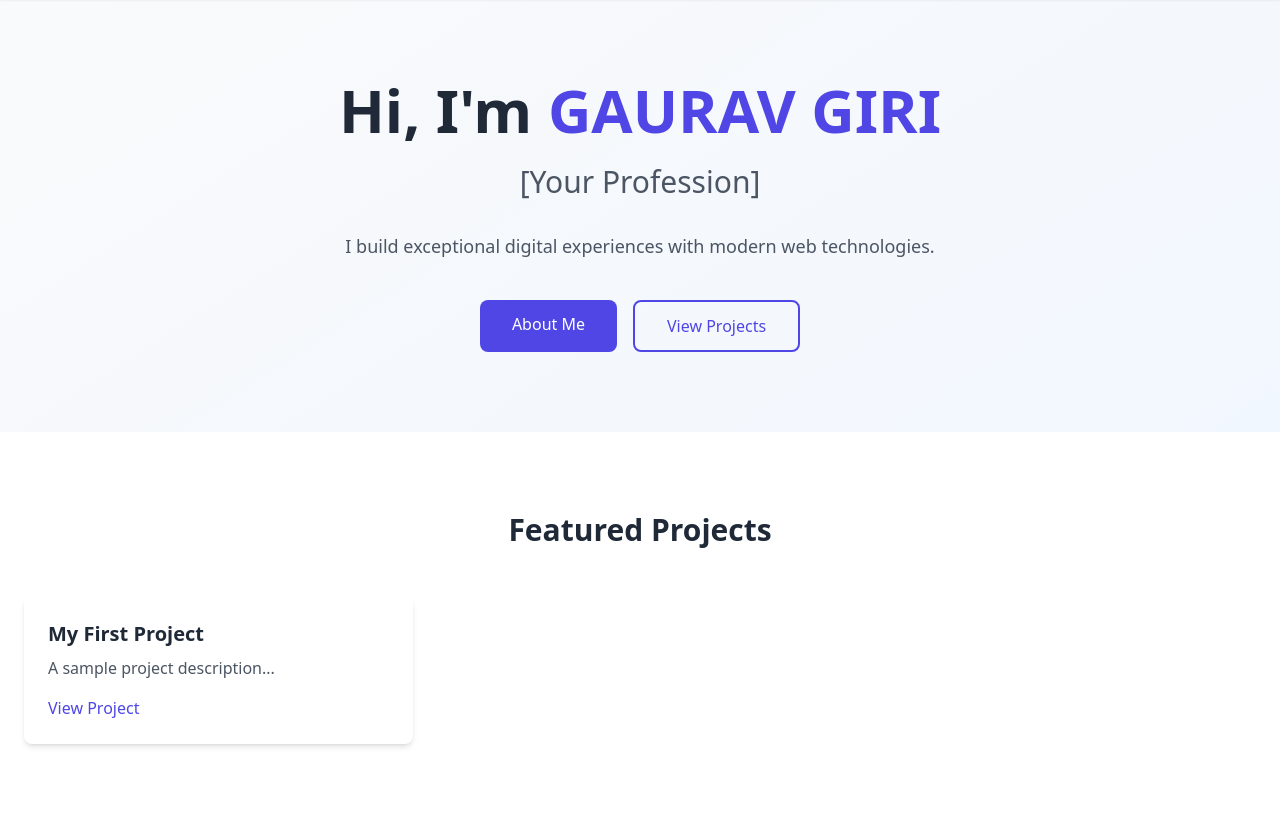
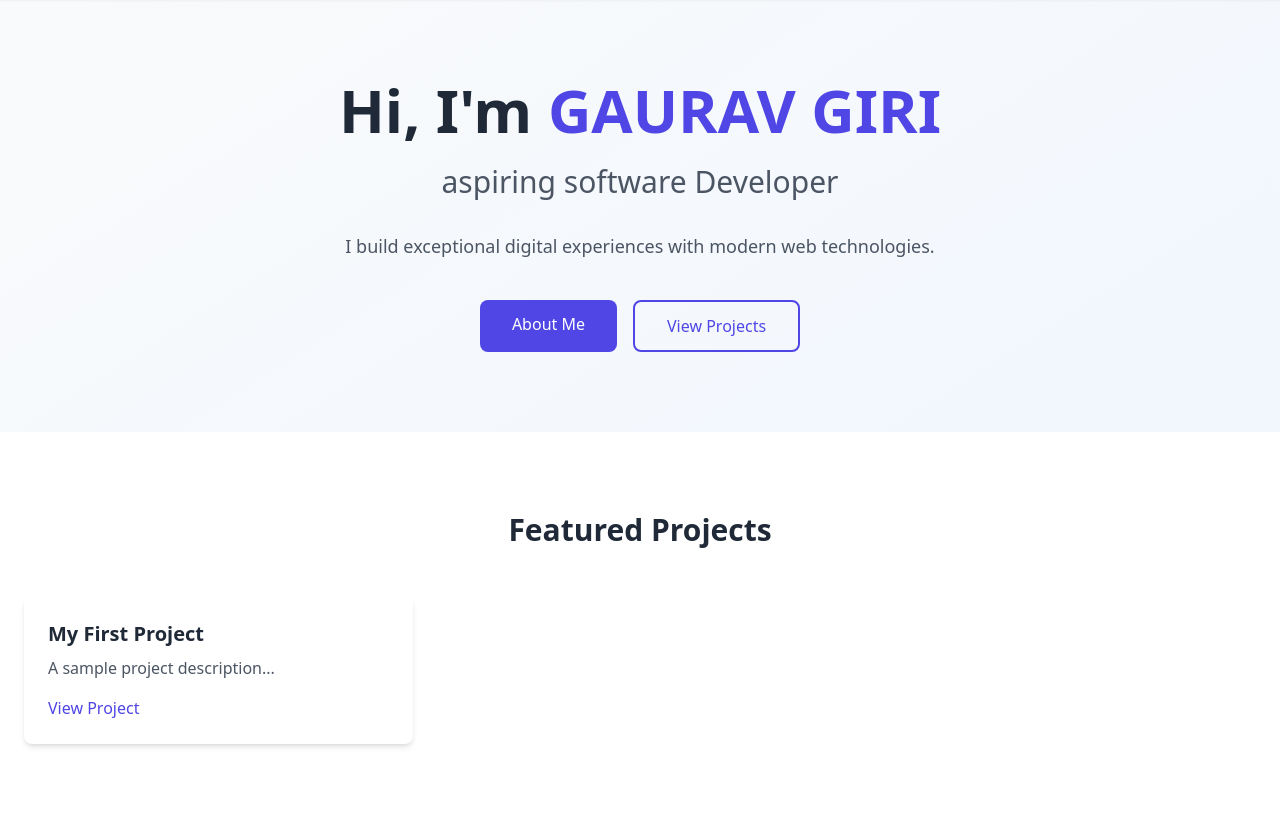
Before and after one commit to Gaurav-Giri/gaurav_portfoliowithpythonbackend, a Flask app: page / in a window 1280 px wide. Shown: the part 64-887 px from the top of the page. Run offline with Flask 3, Linux system fonts and the light colour scheme; data comes from the database, SQL or seed files in the repository; some libraries are stand-ins or nearby versions.

Commit message:
Update profession title in index.html to reflect current role

```diff
--- a/templates/home/index.html
+++ b/templates/home/index.html
@@ -13,7 +13,7 @@
         Hi, I'm <span class="text-indigo-600 dark:text-indigo-400">GAURAV GIRI</span>
       </h1>
       <h2 class="text-2xl md:text-3xl text-gray-600 dark:text-gray-300 mb-8">
-        [Your Profession]
+        aspiring software Developer
       </h2>
       <p class="text-lg text-gray-600 dark:text-gray-300 mb-10">
         I build exceptional digital experiences with modern web technologies.
```
